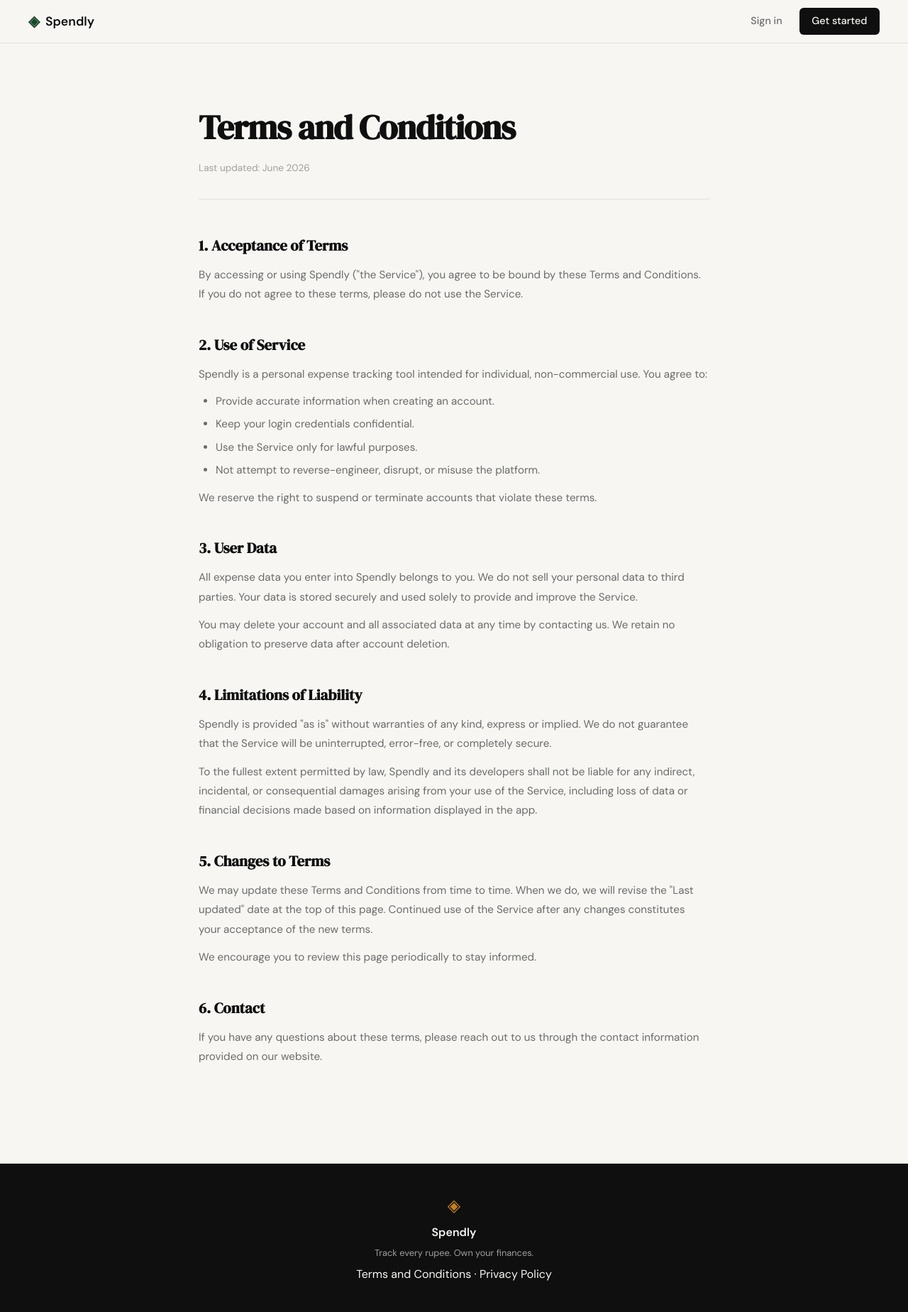
After one commit to vighneshk05/spendLy, a Flask app: page /terms in a window 1280 px wide. The commit adds this page. Shown: the whole page at 71% size. Run offline with Flask 3, Linux system fonts and the light colour scheme.

Commit message:
landing: add terms and conditions page and route

```diff
--- a/app.py
+++ b/app.py
@@ -26,6 +26,11 @@ def login():
 # Placeholder routes — students will implement these                  #
 # ------------------------------------------------------------------ #
 
+@app.route("/terms")
+def terms():
+    return render_template("terms.html")
+
+
 @app.route("/logout")
 def logout():
     return "Logout — coming in Step 3"
--- a/static/css/style.css
+++ b/static/css/style.css
@@ -508,6 +508,66 @@ a { color: inherit; text-decoration: none; }
 }
 
 /* ------------------------------------------------------------------ */
+/* Terms & static content pages                                        */
+/* ------------------------------------------------------------------ */
+
+.terms-page {
+    padding: 5rem 2rem 6rem;
+}
+
+.terms-inner {
+    max-width: 720px;
+    margin: 0 auto;
+}
+
+.terms-title {
+    font-family: var(--font-display);
+    font-size: clamp(2rem, 4vw, 3rem);
+    color: var(--ink);
+    letter-spacing: -0.02em;
+    margin-bottom: 0.5rem;
+}
+
+.terms-updated {
+    font-size: 0.85rem;
+    color: var(--ink-faint);
+    margin-bottom: 3rem;
+    padding-bottom: 2rem;
+    border-bottom: 1px solid var(--border);
+}
+
+.terms-section {
+    margin-bottom: 2.5rem;
+}
+
+.terms-section h2 {
+    font-family: var(--font-display);
+    font-size: 1.3rem;
+    color: var(--ink);
+    margin-bottom: 0.75rem;
+}
+
+.terms-section p {
+    font-size: 0.95rem;
+    color: var(--ink-muted);
+    line-height: 1.8;
+    margin-bottom: 0.75rem;
+}
+
+.terms-section ul {
+    margin: 0.5rem 0 0.75rem 1.5rem;
+    display: flex;
+    flex-direction: column;
+    gap: 0.4rem;
+}
+
+.terms-section ul li {
+    font-size: 0.95rem;
+    color: var(--ink-muted);
+    line-height: 1.7;
+}
+
+/* ------------------------------------------------------------------ */
 /* Responsive                                                          */
 /* ------------------------------------------------------------------ */
 
--- a/templates/base.html
+++ b/templates/base.html
@@ -34,7 +34,7 @@
             <span class="brand-icon">◈</span>
             <span class="footer-name">Spendly</span>
             <p class="footer-copy">Track every rupee. Own your finances.</p>
-            <p><a href="#">Terms and Conditions</a> · <a href="#">Privacy Policy</a></p>
+            <p><a href="/terms">Terms and Conditions</a> · <a href="#">Privacy Policy</a></p>
         </div>
     </footer>
 
--- /dev/null
+++ b/templates/terms.html
@@ -0,0 +1,54 @@
+{% extends "base.html" %}
+
+{% block title %}Terms and Conditions — Spendly{% endblock %}
+
+{% block content %}
+
+<section class="terms-page">
+    <div class="terms-inner">
+        <h1 class="terms-title">Terms and Conditions</h1>
+        <p class="terms-updated">Last updated: June 2026</p>
+
+        <div class="terms-section">
+            <h2>1. Acceptance of Terms</h2>
+            <p>By accessing or using Spendly ("the Service"), you agree to be bound by these Terms and Conditions. If you do not agree to these terms, please do not use the Service.</p>
+        </div>
+
+        <div class="terms-section">
+            <h2>2. Use of Service</h2>
+            <p>Spendly is a personal expense tracking tool intended for individual, non-commercial use. You agree to:</p>
+            <ul>
+                <li>Provide accurate information when creating an account.</li>
+                <li>Keep your login credentials confidential.</li>
+                <li>Use the Service only for lawful purposes.</li>
+                <li>Not attempt to reverse-engineer, disrupt, or misuse the platform.</li>
+            </ul>
+            <p>We reserve the right to suspend or terminate accounts that violate these terms.</p>
+        </div>
+
+        <div class="terms-section">
+            <h2>3. User Data</h2>
+            <p>All expense data you enter into Spendly belongs to you. We do not sell your personal data to third parties. Your data is stored securely and used solely to provide and improve the Service.</p>
+            <p>You may delete your account and all associated data at any time by contacting us. We retain no obligation to preserve data after account deletion.</p>
+        </div>
+
+        <div class="terms-section">
+            <h2>4. Limitations of Liability</h2>
+            <p>Spendly is provided "as is" without warranties of any kind, express or implied. We do not guarantee that the Service will be uninterrupted, error-free, or completely secure.</p>
+            <p>To the fullest extent permitted by law, Spendly and its developers shall not be liable for any indirect, incidental, or consequential damages arising from your use of the Service, including loss of data or financial decisions made based on information displayed in the app.</p>
+        </div>
+
+        <div class="terms-section">
+            <h2>5. Changes to Terms</h2>
+            <p>We may update these Terms and Conditions from time to time. When we do, we will revise the "Last updated" date at the top of this page. Continued use of the Service after any changes constitutes your acceptance of the new terms.</p>
+            <p>We encourage you to review this page periodically to stay informed.</p>
+        </div>
+
+        <div class="terms-section">
+            <h2>6. Contact</h2>
+            <p>If you have any questions about these terms, please reach out to us through the contact information provided on our website.</p>
+        </div>
+    </div>
+</section>
+
+{% endblock %}
```
